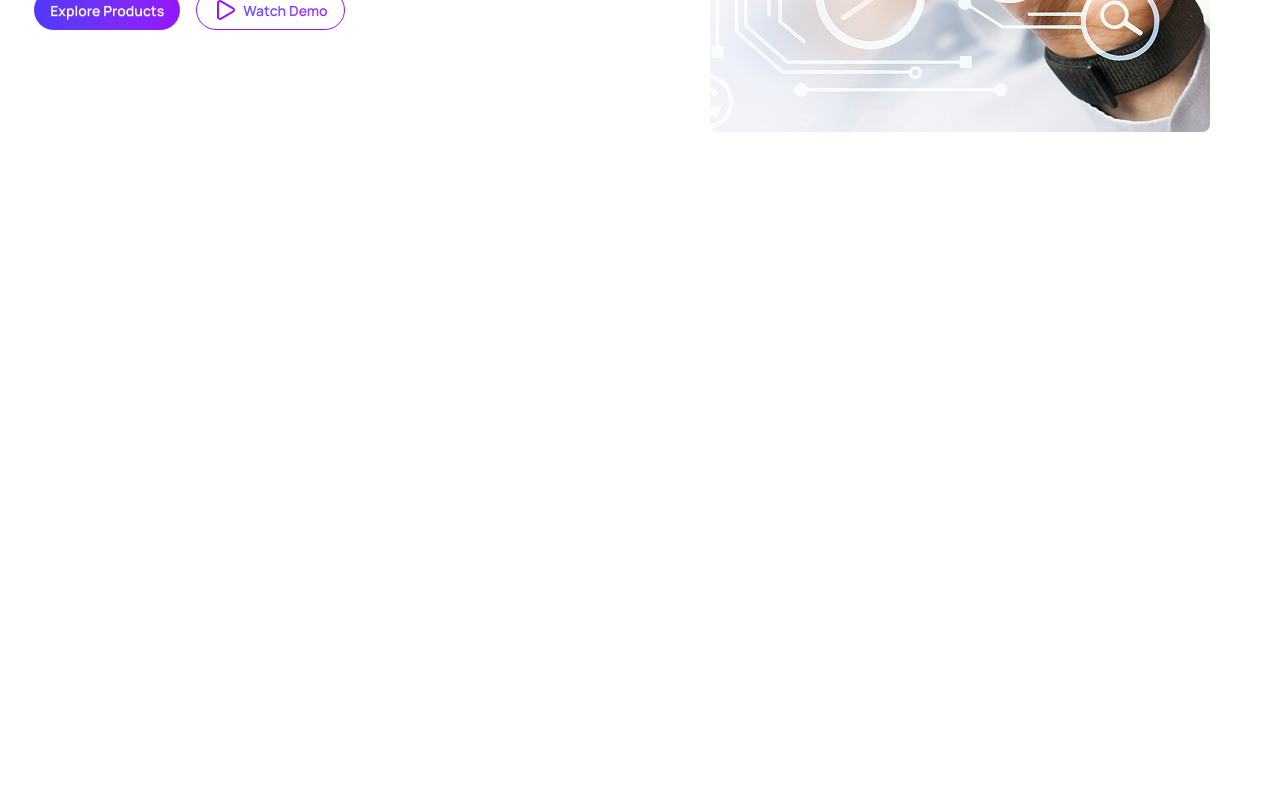
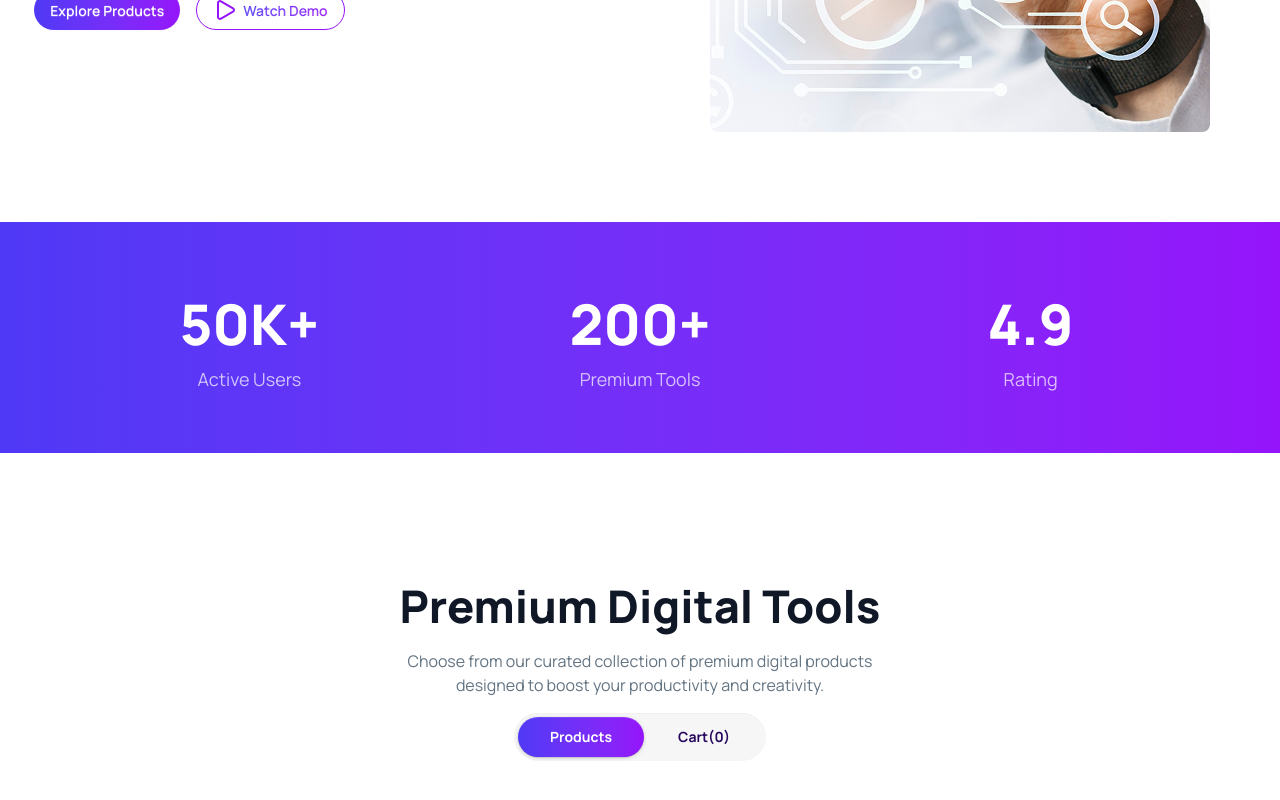
Before and after one commit to krisnokumarghosh/A06-DigiTools-Platform, a React (Vite) app: page / in a window 1280 px wide. Shown: the part 628-1428 px from the top of the page. Before the commit the page ends 800 px from the top, so only its background shows below. Built offline with nearby package versions, Linux system fonts and the light colour scheme.

Commit message:
added products section

```diff
--- /dev/null
+++ b/public/data.json
@@ -0,0 +1,114 @@
+[
+  {
+    "id": 1,
+    "name": "AI Writing Pro",
+    "description": "Generate high-quality content, blogs, and marketing copy in seconds with advanced AI.",
+    "price": 0,
+    "period": "one-time",
+    "tag": "free",
+    "features": [
+      "Unlimited AI generations",
+      "Export to PDF",
+      "Email support"
+    ],
+    "image": "https://i.ibb.co.com/RTv7vQ42/writing-2327400-1.png"
+  },
+  {
+    "id": 2,
+    "name": "Design Templates Pack",
+    "description": "2000+ premium templates for social media, presentations, and marketing materials.",
+    "price": 9.99,
+    "period": "monthly",
+    "tag": "popular",
+    "features": [
+      "2000+ templates",
+      "Priority email support",
+      "Unlimited revisions"
+    ],
+    "image": "https://i.ibb.co.com/m53CZsDz/design-tool.png"
+  },
+  {
+    "id": 3,
+    "name": "Premium Stock Assets",
+    "description": "Access millions of royalty-free photos, videos, and graphics for your projects.",
+    "price": 49.99,
+    "period": "monthly",
+    "tag": "best seller",
+    "features": [
+      "10M+ assets",
+      "Job tracker dashboard",
+      "24/7 priority support"
+    ],
+    "image": "https://i.ibb.co.com/yBpfD36T/camera-8775444-1.png"
+  },
+  {
+    "id": 4,
+    "name": "Automation Toolkit",
+    "description": "Automate repetitive tasks and streamline your workflow with powerful tools.",
+    "price": 19.99,
+    "period": "one-time",
+    "tag": "new",
+    "features": [
+      "50+ automations",
+      "API access",
+      "Email support"
+    ],
+    "image": "https://i.ibb.co.com/tMYCv5N0/operation.png"
+  },
+  {
+    "id": 5,
+    "name": "Resume Builder Pro",
+    "description": "Create professional resumes and cover letters that land interviews.",
+    "price": 299.99,
+    "period": "yearly",
+    "tag": "best value",
+    "features": [
+      "Analytics dashboard",
+      "Internship cover letter builder",
+      "24/7 phone & chat support"
+    ],
+    "image": "https://i.ibb.co.com/5hn80W0w/portfolio.png"
+  },
+  {
+    "id": 6,
+    "name": "Social Media Content Kit",
+    "description": "Complete toolkit for creating engaging social media content across all platforms.",
+    "price": 14.99,
+    "period": "monthly",
+    "tag": "new",
+    "features": [
+      "5000+ assets",
+      "Client proposal templates",
+      "Email support"
+    ],
+    "image": "https://i.ibb.co.com/wFZ4BcJQ/social-media.png"
+  },
+  {
+    "id": 7,
+    "name": "LinkedIn profile optimizer",
+    "description": "All the power of Pro at a discounted yearly rate — best for long-term job seekers.",
+    "price": 79.99,
+    "period": "yearly",
+    "tag": "best value",
+    "features": [
+      "LinkedIn profile optimizer",
+      "Priority support",
+      "Unlimited revisions"
+    ],
+    "image": "https://i.ibb.co.com/HLbxTxpP/images.png"
+  },
+  {
+    "id": 8,
+    "name": "Executive Suite",
+    "description": "Premium plan tailored for senior professionals and C-level executives.",
+    "price": 99.99,
+    "period": "monthly",
+    "tag": "premium",
+    "features": [
+      "Personal branding consultation",
+      "LinkedIn & social media optimizer",
+      "24/7 VIP support"
+    ],
+    "image": "https://i.ibb.co.com/wFZ4BcJQ/social-media.png"
+  }
+]
--- a/src/App.jsx
+++ b/src/App.jsx
@@ -2,6 +2,7 @@
 import './App.css'
 import Banner from './components/Banner/Banner'
 import Navbar from './components/Navbar/Navbar'
+import Products from './components/Products/Products'
 
 function App() {
 
@@ -9,6 +10,7 @@ function App() {
     <>
       <Navbar></Navbar>
       <Banner></Banner>
+      <Products></Products>
     </>
   )
 }
--- /dev/null
+++ b/src/components/AvailableProducts/AvailableProducts.jsx
@@ -0,0 +1,11 @@
+import React from 'react';
+
+const AvailableProducts = () => {
+    return (
+        <div>
+
+        </div>
+    );
+};
+
+export default AvailableProducts;
--- a/src/components/Banner/Banner.jsx
+++ b/src/components/Banner/Banner.jsx
@@ -1,10 +1,12 @@
 import React from 'react';
 import BannerTop from './BannerTop';
+import BannerBottom from './BannerBottom';
 
 const Banner = () => {
     return (
         <div>
             <BannerTop></BannerTop>
+            <BannerBottom></BannerBottom>
         </div>
     );
 };
--- /dev/null
+++ b/src/components/Banner/BannerBottom.jsx
@@ -0,0 +1,30 @@
+import React from 'react';
+
+const BannerBottom = () => {
+    return (
+        <div className='bg-linear-to-r from-[#4F39F6] to-[#9514FA] text-white mt-22.5 grid md:grid-cols-3 justify-items-center gap-3 p-15 mb-30
+        '>
+
+        <div className='text-center'>
+            <h2 className='font-extrabold text-[42px] md:text-[56px]'>50K+</h2>
+            <p className='text-[14px] md:text-[18px] text-white/70'>Active Users</p>
+
+        </div>
+
+         <div className='text-center'>
+            <h2 className='font-extrabold text-[42px] md:text-[56px]'>200+</h2>
+            <p className='text-[14px] md:text-[18px] text-white/70'>Premium Tools</p>
+         </div>
+
+
+         <div className='text-center'>
+            <h2 className='font-extrabold text-[42px] md:text-[56px]'>4.9</h2>
+            <p className='text-[14px] md:text-[18px] text-white/70'>Rating</p>
+         </div>
+
+
+        </div>
+    );
+};
+
+export default BannerBottom;
--- /dev/null
+++ b/src/components/CartProduct/CartProduct.jsx
@@ -0,0 +1,11 @@
+import React from 'react';
+
+const CartProduct = () => {
+    return (
+        <div>
+
+        </div>
+    );
+};
+
+export default CartProduct;
--- /dev/null
+++ b/src/components/Products/Products.jsx
@@ -0,0 +1,59 @@
+import React, { useState } from "react";
+import AvailableProducts from "../AvailableProducts/AvailableProducts";
+import CartProduct from "../CartProduct/CartProduct";
+
+const Products = () => {
+
+  const [selectedType , setSelectedType] = useState("products")
+
+  return (
+    <div>
+      <div className="text-center mb-10 ">
+        <h1 className="text-[#101727] font-extrabold text-[40px] md:text-[45px]">
+          Premium Digital Tools
+        </h1>
+        <p className="text-[13px] md:text-[16px] w-65 md:w-120 mx-auto text-[#627382] mt-2">
+          Choose from our curated collection of premium digital products
+          designed to boost your productivity and creativity.
+        </p>
+
+        <div className="tabs tabs-box max-w-63 mx-auto rounded-full justify-between mt-4 bg-[#F6F6F6] text-[16px]">
+          <input
+          onClick={() => setSelectedType("products")}
+            type="radio"
+            name="my_tabs_1"
+            className= {`tab rounded-full px-8 font-bold
+              ${selectedType === "products" ?
+                "bg-linear-to-r from-[#4F39F6] to-[#9514FA] text-white" :
+                "bg-[#F6F6F6] text-[#25065D]"
+              } `}
+            aria-label="Products"
+            defaultChecked
+          />
+          <input
+          onClick={() => setSelectedType("cart")}
+            type="radio"
+            name="my_tabs_1"
+            className={`tab rounded-full px-8 font-bold
+              ${selectedType === "cart" ?
+                "bg-linear-to-r from-[#4F39F6] to-[#9514FA] text-white" :
+                "bg-[#F6F6F6] text-[#25065D]"
+              }`}
+            aria-label="Cart(0)"
+
+          />
+        </div>
+      </div>
+
+
+
+      {
+        selectedType === "products" ?
+        <AvailableProducts></AvailableProducts> :
+        <CartProduct></CartProduct>
+      }
+    </div>
+  );
+};
+
+export default Products;
```
